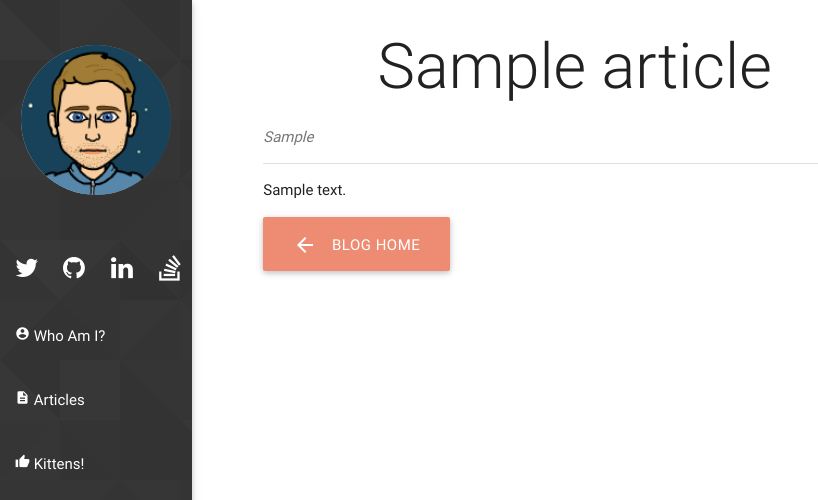
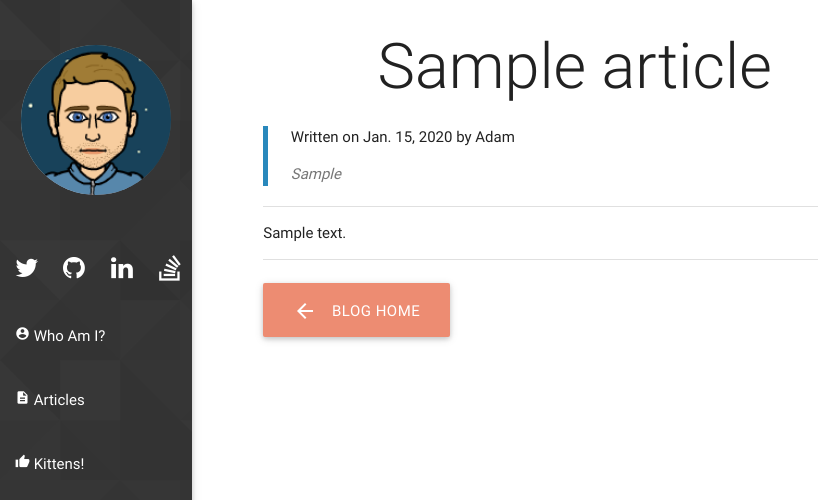
Before and after one commit to awwester/profile, a Django app: page /blog/1/ in a window 1280 px wide. Shown: the top 500 px of the page, without its empty margins (0-818 px from the left). Run offline with Django 3.2, Linux system fonts and the light colour scheme; tables that the repository leaves empty hold one stand-in row (values such as "Sample post"); some libraries are stand-ins or nearby versions.

Commit message:
article written date

```diff
--- a/blog/templates/blog_article.html
+++ b/blog/templates/blog_article.html
@@ -3,10 +3,15 @@
 
 {% block blog_body %}
     <article class="col s12 m8">
-      <h1 class="center-align" data-sr="enter right, move 30px">{{article.title}}</h1>
-      <p class="headline" data-sr="enter right, wait 0.3s, hustle 30px">{{article.headline}}</p>
+      <h1 class="center-align" data-sr="enter top, move 50px">{{article.title}}</h1>
+      <blockquote data-sr="enter right, wait 0.3s, hustle 30px, over 2s">
+        <p>Written on {{article.created}} by Adam</p>
+        <p class="headline">{{article.headline}}</p>
+      </blockquote>
       <div class="divider"></div>
       <p>{{article.body|safe}}</p>
+      <div class="divider"></div>
+      <br>
       <a class="waves-effect waves-light btn-large" href="{% url 'blog-home' %}">
         <i class="material-icons left" >arrow_back</i>Blog Home
       </a>
--- a/static/scss/app.scss
+++ b/static/scss/app.scss
@@ -190,6 +190,8 @@
         float:left;
 
         a {color: white;}
+
+        i {margin}
       }
     }
   }
```
